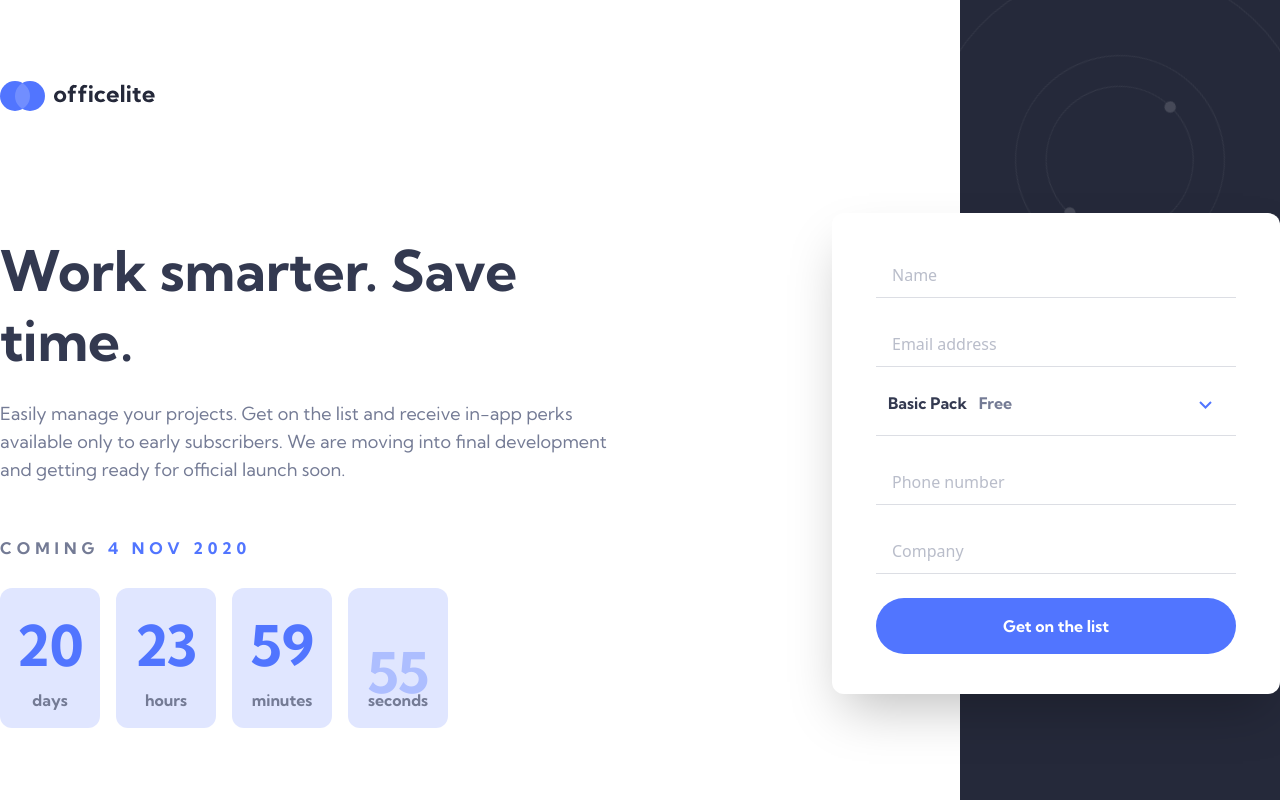
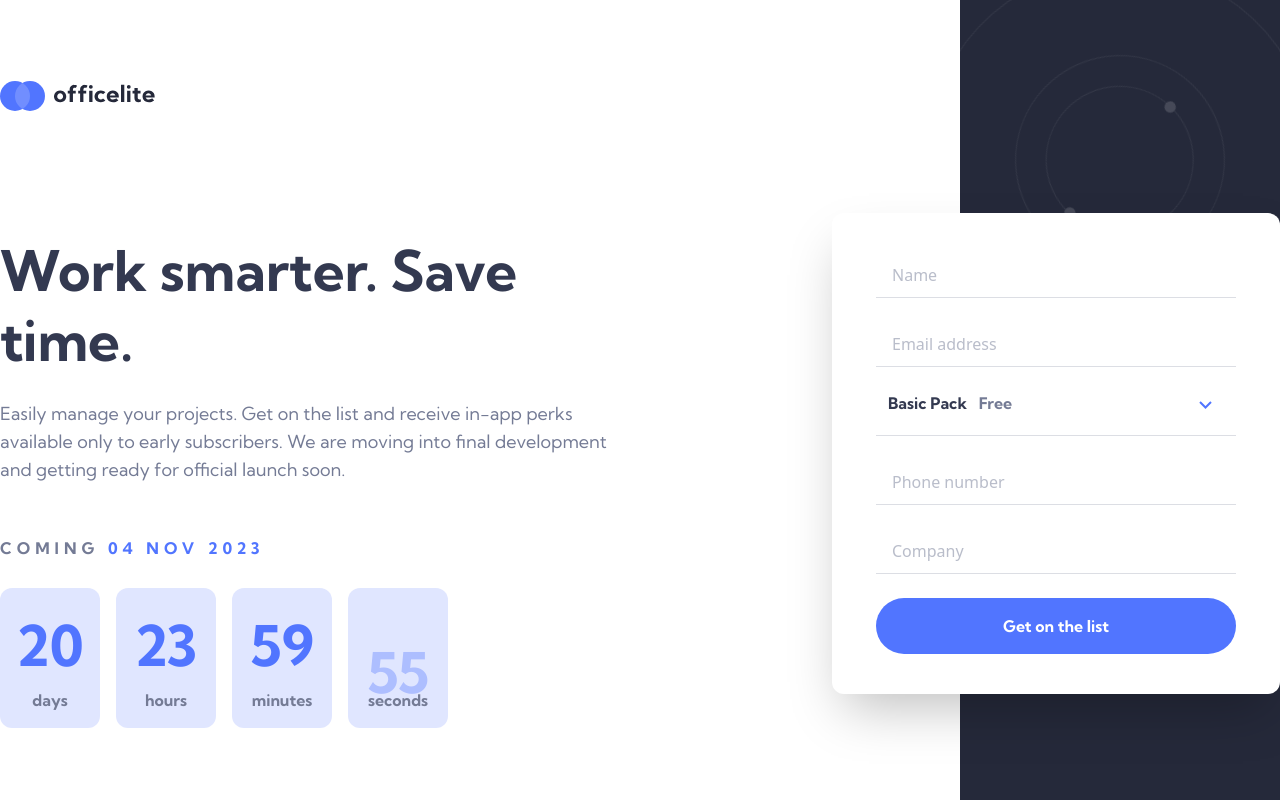
Before and after one commit to ClaudiuManuel/officelite-coming-soon, a React (Vite) app: page /signup in a window 1280 px wide. Built offline with nearby package versions, Linux system fonts and the light colour scheme.

Commit message:
countdown title dynamic & added handle for when deadline is passed

```diff
--- a/src/components/Countdown.tsx
+++ b/src/components/Countdown.tsx
@@ -2,16 +2,17 @@
 import CountdownTile from './CountdownTile';
 import { TimeRemaining } from '@/types';
 import { calculateTimeRemaining } from '@/utils/timeHelpers';
+import { formatDate } from '@/utils/dateHelpers';
 
 const Countdown = ({ isLightVariant = false }: { isLightVariant?: boolean }) => {
     const futureDate = useMemo(() => {
         const dateFromStorage = window.localStorage.getItem('deadline');
+        const newDate = new Date();
 
-        if (dateFromStorage) {
+        // If the deadline is stored in the local storage and it's not in the past, use it. Otherwise, set a new deadline for showcase purposes.
+        if (dateFromStorage && new Date(dateFromStorage) > newDate) {
             return new Date(dateFromStorage);
         } else {
-            // Add 21 days to the current date. Just for showcase purposes.
-            const newDate = new Date();
             newDate.setDate(newDate.getDate() + 21);
             window.localStorage.setItem('deadline', newDate.toISOString());
 
@@ -32,7 +33,7 @@
     return (
         <div className={'flex flex-col gap-4'}>
             <h3 className="text-left">
-                Coming <span className="text-accentBlue">4 NOV 2020</span>
+                Coming <span className="text-accentBlue">{formatDate(futureDate)}</span>
             </h3>
             <div className={'flex gap-4'}>
                 {Object.keys(timeRemaining).map((timeUnit, index) => {
--- /dev/null
+++ b/src/utils/dateHelpers.ts
@@ -0,0 +1,7 @@
+export const formatDate = (date: Date): string => {
+    const day = date.getDate().toString().padStart(2, '0');
+    const month = date.toLocaleString('default', { month: 'short' }).toUpperCase();
+    const year = date.getFullYear();
+
+    return `${day} ${month} ${year}`;
+};
```
